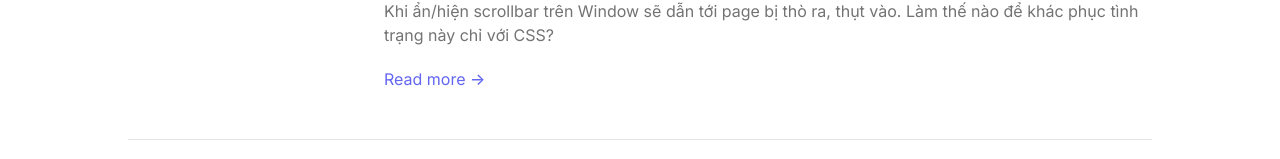
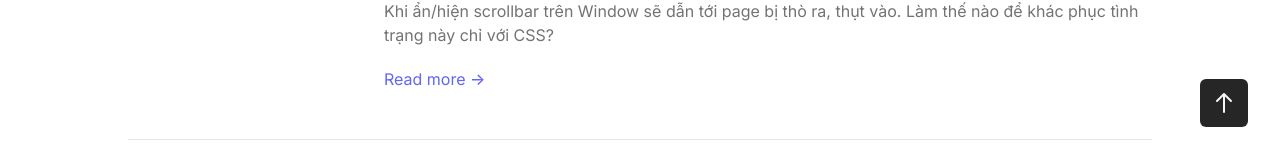
Before and after one commit to Tom2187End/leohuynh, a Next.js app: page / in a window 1280 px wide. Shown: the part 641-800 px from the top of the page. Built offline with nearby package versions, Linux system fonts and the light colour scheme; no server answers; what @tailwindcss/typography would draw is missing.

Commit message:
Add scroll-to-top button

```diff
--- /dev/null
+++ b/components/ScrollTop.js
@@ -0,0 +1,38 @@
+import { useEffect } from 'react'
+import smoothscroll from 'smoothscroll-polyfill'
+
+const ScrollTop = () => {
+  useEffect(() => {
+    smoothscroll.polyfill()
+  }, [])
+
+  const handleClick = () => {
+    window.scrollTo({ top: 0, behavior: 'smooth' })
+  }
+
+  return (
+    <button
+      aria-label="Scroll To Top"
+      type="button"
+      onClick={handleClick}
+      className="hidden md:inline-block fixed right-8 bottom-8 rounded-md bg-gray-800 text-gray-100 p-3"
+    >
+      <svg
+        className="w-6 h-6"
+        fill="none"
+        stroke="currentColor"
+        viewBox="0 0 24 24"
+        xmlns="http://www.w3.org/2000/svg"
+      >
+        <path
+          strokeLinecap="round"
+          strokeLinejoin="round"
+          strokeWidth={2}
+          d="M5 10l7-7m0 0l7 7m-7-7v18"
+        />
+      </svg>
+    </button>
+  )
+}
+
+export default ScrollTop
--- a/pages/_app.js
+++ b/pages/_app.js
@@ -1,5 +1,6 @@
 import '@/css/tailwind.css'
 import '@/css/twemoji.css'
+import ScrollTop from '@/components/ScrollTop'
 
 import { ThemeProvider } from 'next-themes'
 import Head from 'next/head'
@@ -13,6 +14,7 @@ export default function App({ Component, pageProps }) {
         <meta content="width=device-width, initial-scale=1" name="viewport" />
       </Head>
       <LayoutWrapper>
+        <ScrollTop />
         <Component {...pageProps} />
       </LayoutWrapper>
     </ThemeProvider>
```
Also changed, not shown: 1 other file (tests, documents, lock files or other folders).
